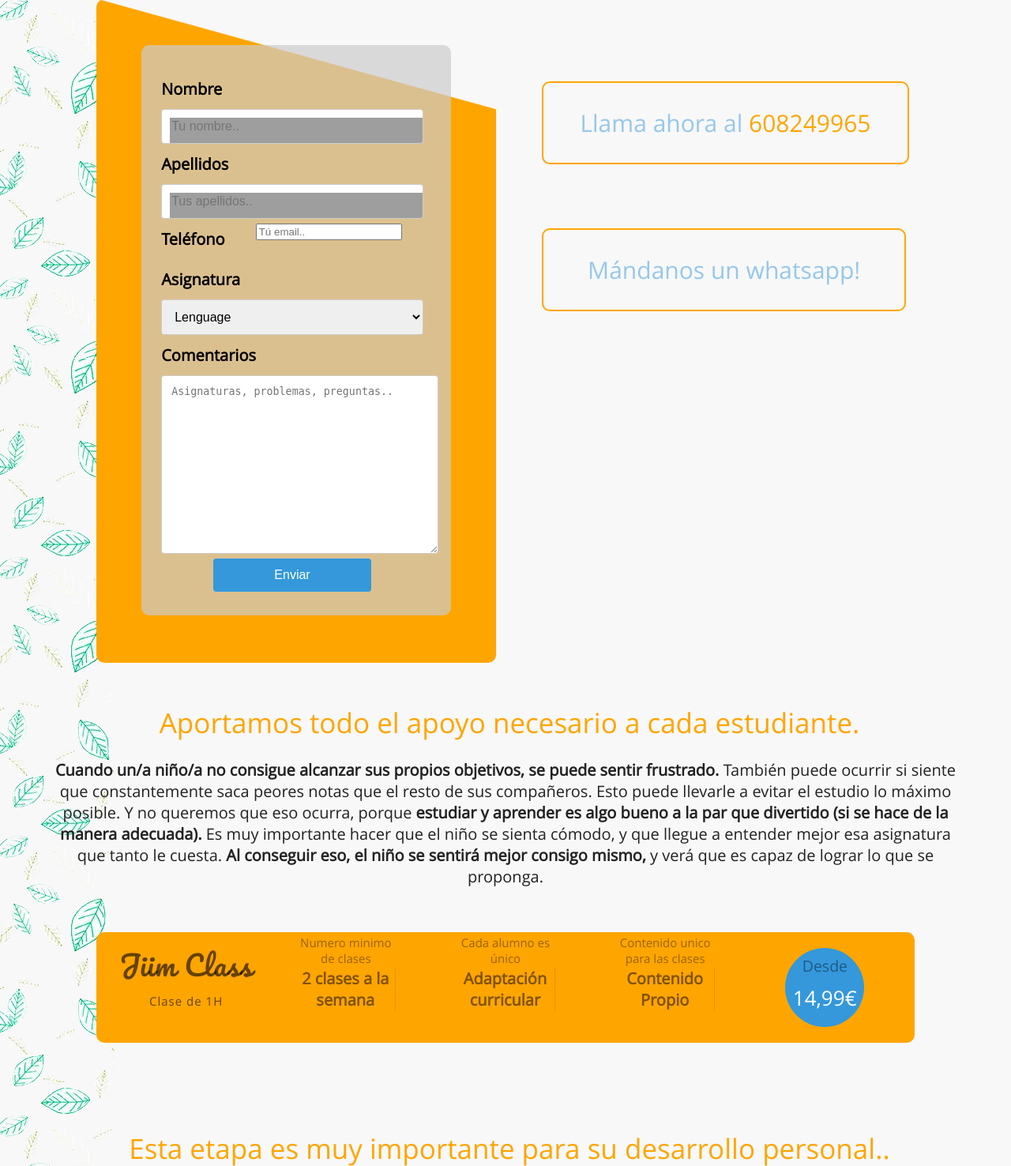
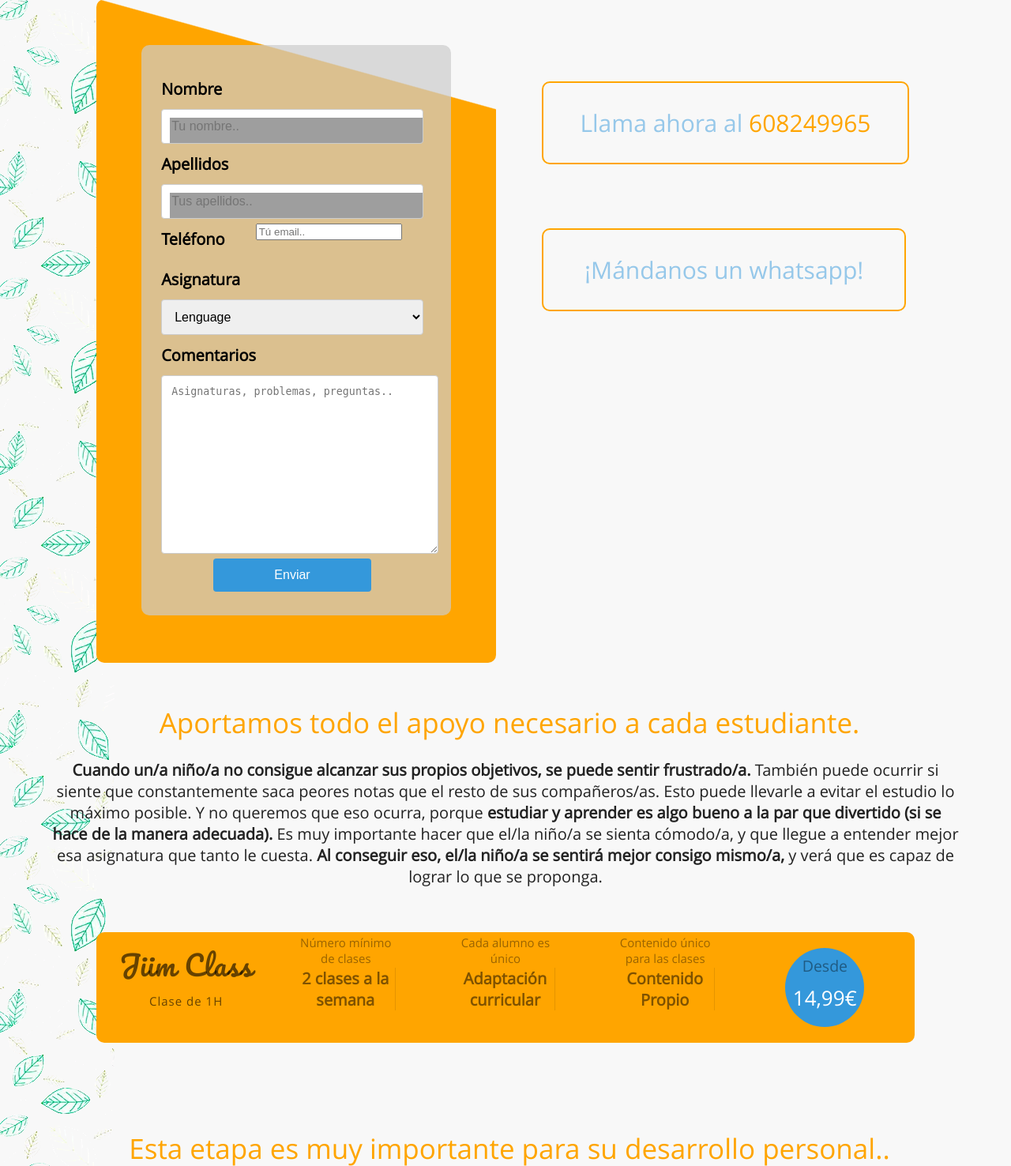
Before and after one commit to juanma2519/academiaJiim, a PHP site: page /clases-de-primaria/clases-online-tercero-de-primaria.php in a window 1280 px wide. Shown: the part 3078-4554 px from the top of the page at 79% size. Run offline with PHP 8.4, Linux system fonts and the light colour scheme.

Commit message:
cambios ortografía

```diff
--- a/clases-de-primaria/clases-online-tercero-de-primaria.php
+++ b/clases-de-primaria/clases-online-tercero-de-primaria.php
@@ -217,7 +217,7 @@
             <p class="phone_text"><i class="fa fa-phone"></i> Llama ahora al <a href="tel:608249965" class="phone_number">608249965</a></p>
           </div>
           <div class="column3 column3_2">
-            <a  href="https://api.whatsapp.com/send?phone=+34608249965" class="phone_number"><p class="phone_text"><i class="fa fa-whatsapp"></i> Mándanos un whatsapp!</p></a>
+            <a  href="https://api.whatsapp.com/send?phone=+34608249965" class="phone_number"><p class="phone_text"><i class="fa fa-whatsapp"></i> ¡Mándanos un whatsapp!</p></a>
           </div>
     </section>
     <section>
@@ -226,13 +226,13 @@
       </h3>
       <p>
       <b>Cuando un/a niño/a no consigue alcanzar sus propios objetivos, se puede sentir
-        frustrado.</b> También puede ocurrir si siente que constantemente saca peores notas
-        que el resto de sus compañeros. Esto puede llevarle a evitar el estudio lo
+        frustrado/a.</b> También puede ocurrir si siente que constantemente saca peores notas
+        que el resto de sus compañeros/as. Esto puede llevarle a evitar el estudio lo
         máximo posible. Y no queremos que eso ocurra, porque <b>estudiar y aprender es algo
         bueno a la par que divertido (si se hace de la manera adecuada).</b>
-        Es muy importante hacer que el niño se sienta cómodo, y que llegue a
+        Es muy importante hacer que el/la niño/a se sienta cómodo/a, y que llegue a
         entender mejor esa asignatura que tanto le cuesta. <b>Al conseguir eso,
-        el niño se sentirá mejor consigo mismo,</b> y verá que es capaz de lograr lo
+        el/la niño/a se sentirá mejor consigo mismo/a,</b> y verá que es capaz de lograr lo
         que se proponga.
       </p>
     </section>
@@ -243,7 +243,7 @@
             <h2>Clase de 1H</h2>
           </ul>
           <ul class="columns_price">
-            <p>Numero minimo de clases</p>
+            <p>Número mínimo de clases</p>
             <span>2 clases a la semana</span>
           </ul>
           <ul class="columns_price">
@@ -251,7 +251,7 @@
             <span>Adaptación curricular</span>
           </ul>
           <ul class="columns_price">
-            <p>Contenido unico para las clases</p>
+            <p>Contenido único para las clases</p>
             <span>Contenido Propio</span>
           </ul>
           <ul class="columns_price">
```
Also changed, not shown: clases-de-primaria/clases-online-cuarto-de-primaria.php (+5 -5 lines).
